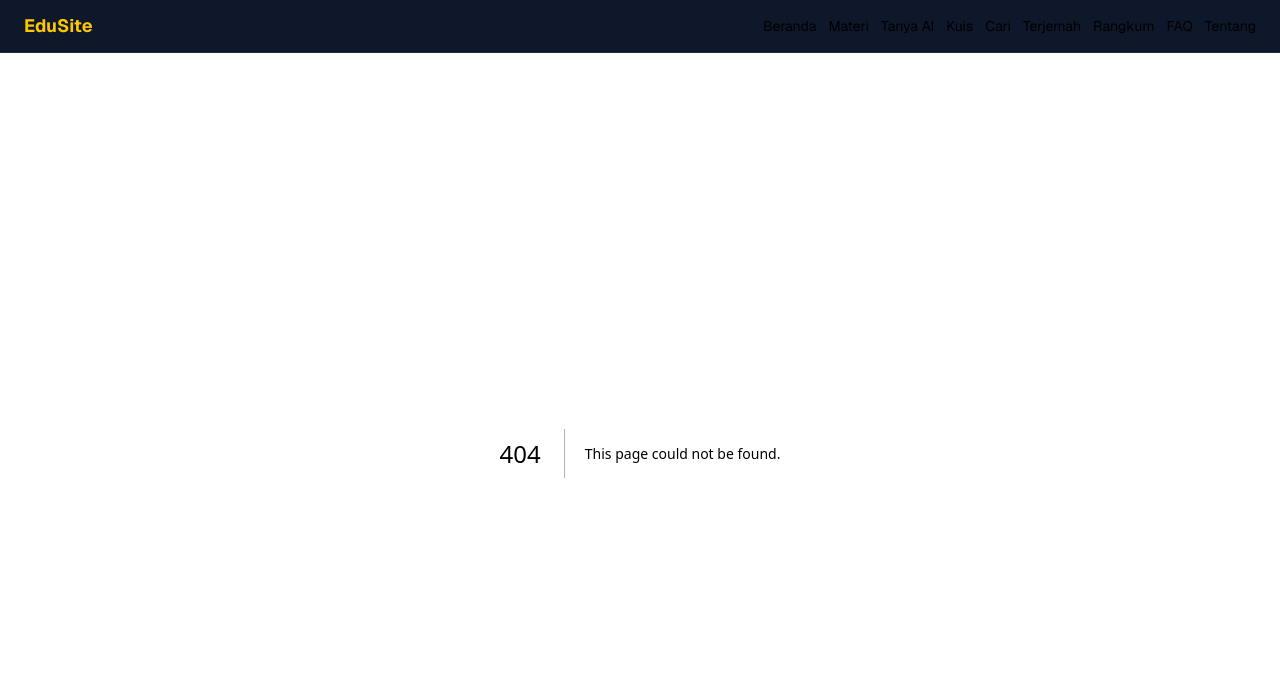
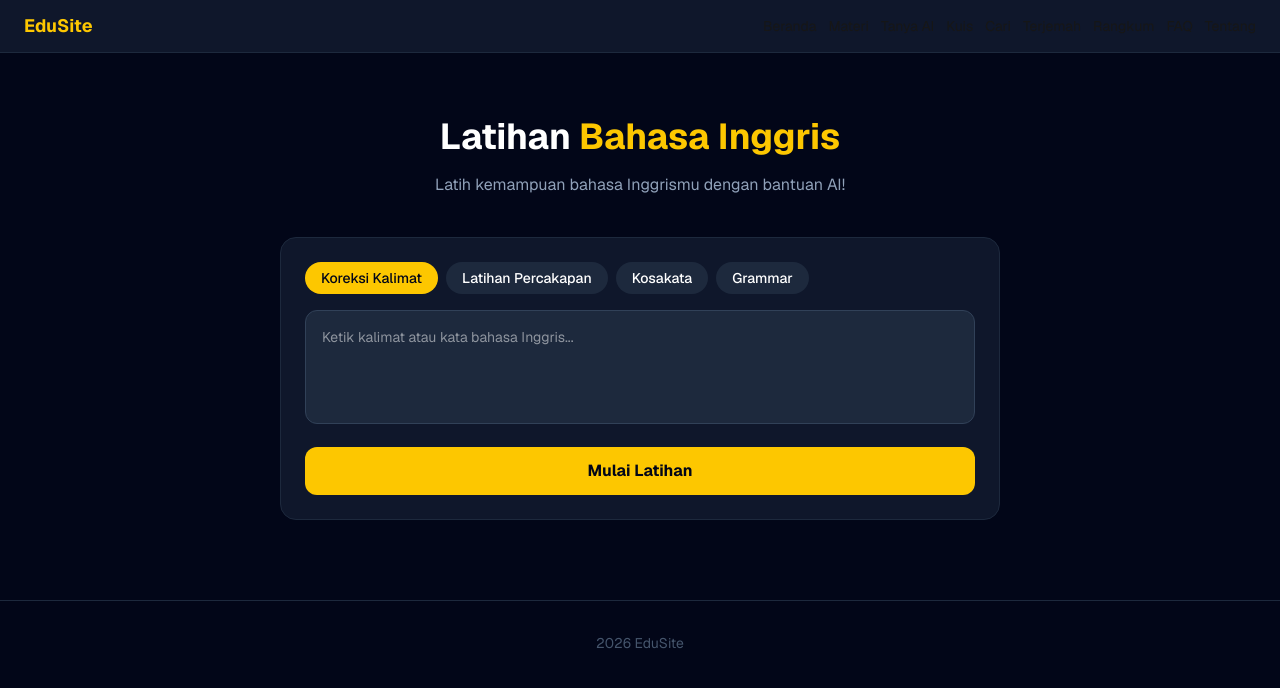
Before and after one commit to alvintarigan001-ux/edusite, a Next.js app: page /bahasa in a window 1280 px wide. Before the commit this address had no page. Shown: the top 688 px of the page. Built offline with nearby package versions, Linux system fonts and the light colour scheme.

Commit message:
tambah halaman latihan bahasa Inggris

```diff
--- /dev/null
+++ b/app/bahasa/page.tsx
@@ -0,0 +1,66 @@
+"use client";
+import { useState } from "react";
+
+export default function Bahasa() {
+  const [kalimat, setKalimat] = useState("");
+  const [mode, setMode] = useState("koreksi");
+  const [hasil, setHasil] = useState("");
+  const [loading, setLoading] = useState(false);
+
+  async function proses() {
+    if (!kalimat) return;
+    setLoading(true);
+    setHasil("");
+    const prompts = {
+      koreksi: "Koreksi kalimat bahasa Inggris berikut. Jelaskan kesalahannya dan berikan kalimat yang benar: " + kalimat,
+      percakapan: "Balas pesan berikut dalam bahasa Inggris, lalu berikan terjemahannya dalam bahasa Indonesia dan tips penggunaan kata: " + kalimat,
+      vocab: "Jelaskan arti kata atau frasa bahasa Inggris berikut dengan contoh kalimat penggunaannya: " + kalimat,
+      grammar: "Jelaskan aturan grammar bahasa Inggris yang berkaitan dengan: " + kalimat,
+    };
+    const res = await fetch("/api/tanya", {
+      method: "POST",
+      headers: { "Content-Type": "application/json" },
+      body: JSON.stringify({ pertanyaan: prompts[mode] }),
+    });
+    const data = await res.json();
+    setHasil(data.jawaban);
+    setLoading(false);
+  }
+
+  const modes = [
+    { id: "koreksi", label: "Koreksi Kalimat" },
+    { id: "percakapan", label: "Latihan Percakapan" },
+    { id: "vocab", label: "Kosakata" },
+    { id: "grammar", label: "Grammar" },
+  ];
+
+  return (
+    <main className="min-h-screen bg-slate-950 text-white">
+      <div className="max-w-3xl mx-auto px-6 py-16">
+        <h1 className="text-4xl font-bold text-center mb-4">Latihan <span className="text-yellow-400">Bahasa Inggris</span></h1>
+        <p className="text-slate-400 text-center mb-10">Latih kemampuan bahasa Inggrismu dengan bantuan AI!</p>
+        <div className="bg-slate-900 rounded-2xl p-6 border border-slate-800 mb-4">
+          <div className="flex flex-wrap gap-2 mb-4">
+            {modes.map((m) => (
+              <button key={m.id} onClick={() => setMode(m.id)} className={"px-4 py-1.5 rounded-full text-sm font-medium transition " + (mode === m.id ? "bg-yellow-400 text-slate-950" : "bg-slate-800 hover:bg-slate-700")}>{m.label}</button>
+            ))}
+          </div>
+          <textarea className="w-full bg-slate-800 text-white rounded-xl p-4 text-sm resize-none border border-slate-700 focus:outline-none focus:border-yellow-400" rows={4} placeholder="Ketik kalimat atau kata bahasa Inggris..." value={kalimat} onChange={(e) => setKalimat(e.target.value)} />
+          <button onClick={proses} disabled={loading} className="mt-4 w-full bg-yellow-400 text-slate-950 font-bold py-3 rounded-xl hover:bg-yellow-300 transition disabled:opacity-50">
+            {loading ? "AI sedang memproses..." : "Mulai Latihan"}
+          </button>
+        </div>
+        {hasil && (
+          <div className="bg-slate-900 rounded-2xl p-6 border border-slate-800">
+            <div className="flex justify-between items-center mb-4">
+              <h2 className="font-bold text-yellow-400">Hasil:</h2>
+              <button onClick={() => navigator.clipboard.writeText(hasil)} className="text-xs bg-slate-700 hover:bg-yellow-400 hover:text-slate-950 px-3 py-1 rounded-full transition">Copy</button>
+            </div>
+            <p className="text-slate-300 whitespace-pre-wrap leading-relaxed">{hasil}</p>
+          </div>
+        )}
+      </div>
+      <footer className="text-center py-8 text-slate-600 text-sm border-t border-slate-800">2026 EduSite</footer>
+    </main>
+  );
+}
```
